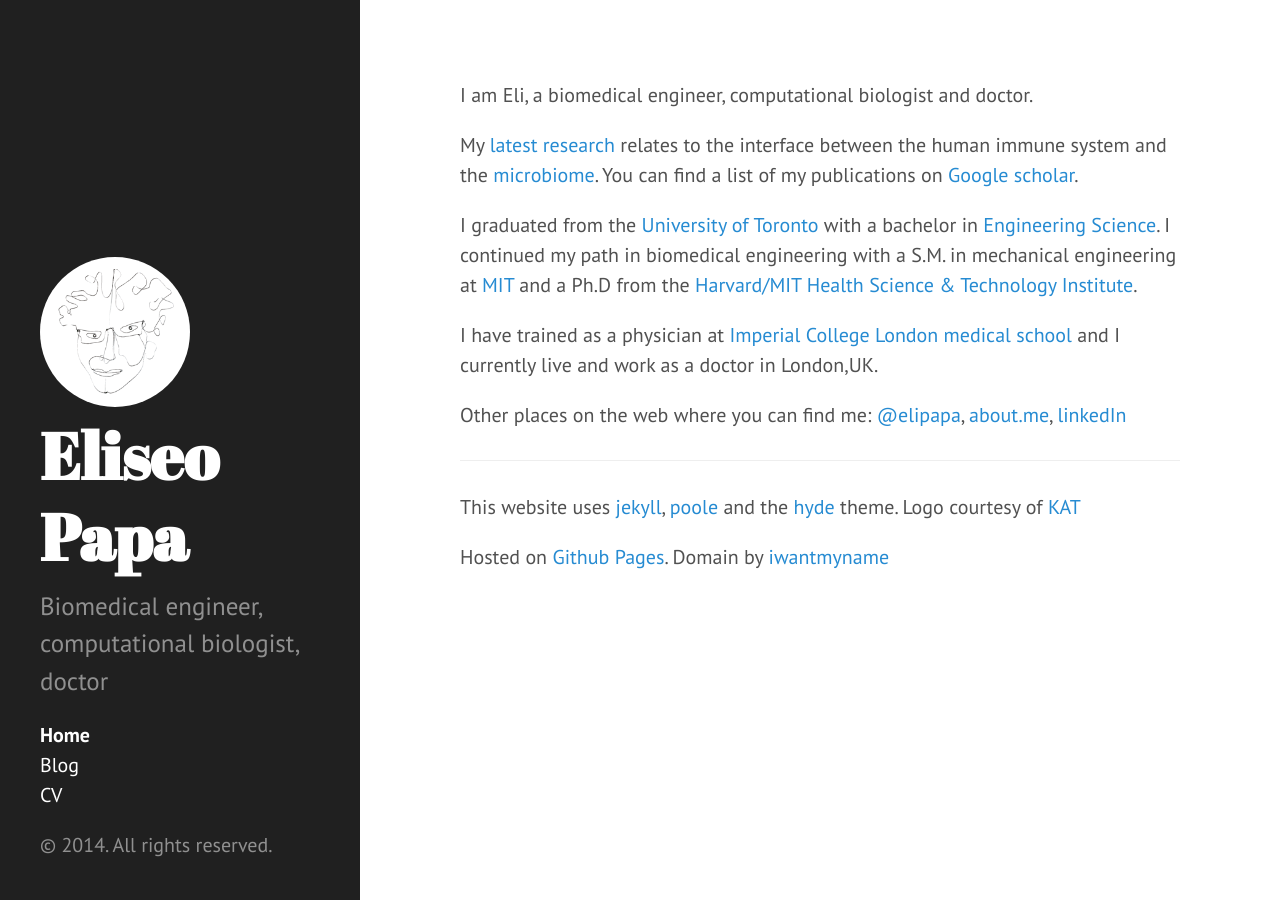
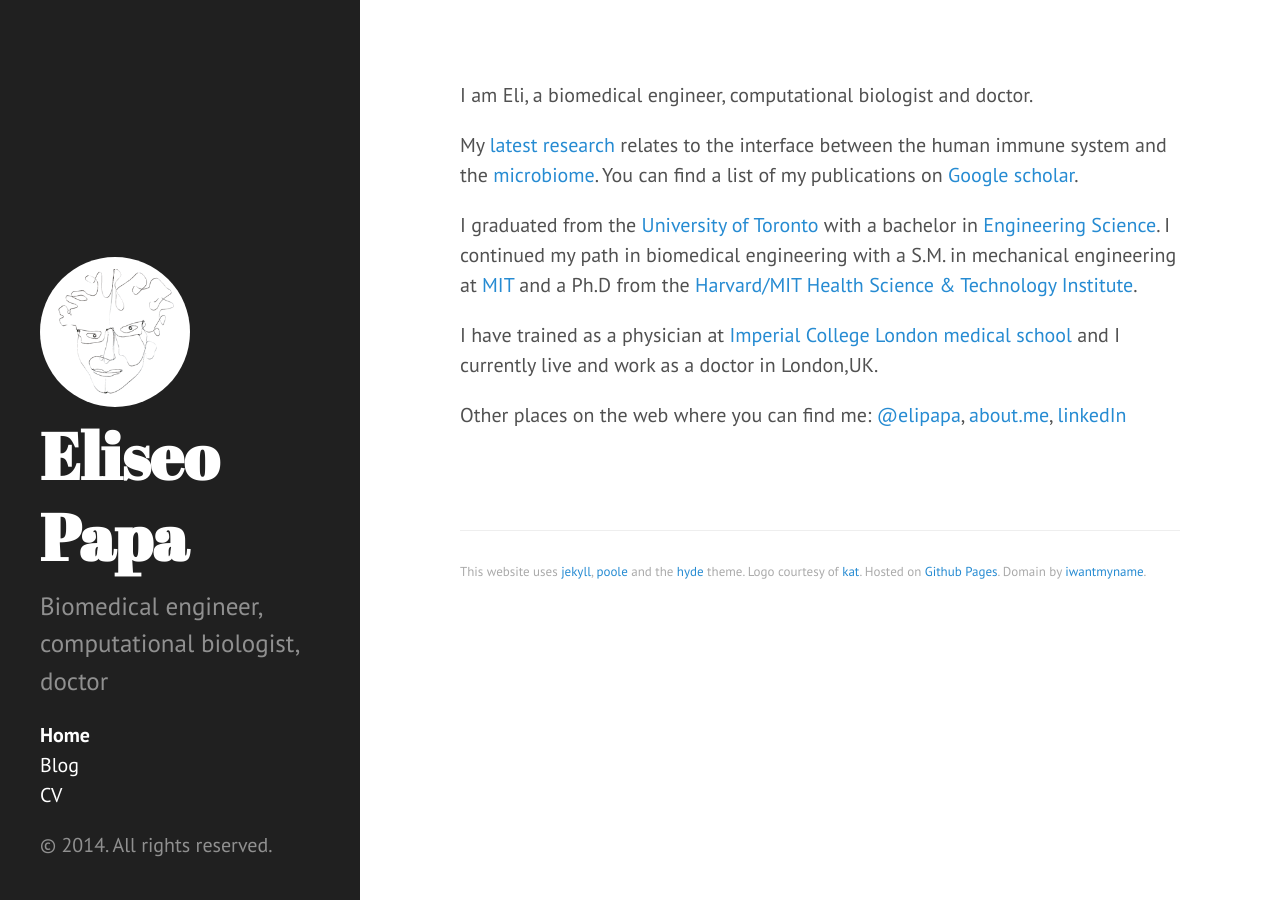
Before and after one commit to elipapa/elipapa.github.io, a Jekyll site: the page built from index.md, in a window 1280 px wide. Built offline with Jekyll 4.4.1, drawn with Linux system fonts in a browser that asks for light colours; Markdown is read by kramdown in place of the engine named in the settings.

Commit message:
credits placed more discreetly at bottom

```diff
--- a/_layouts/default.html
+++ b/_layouts/default.html
@@ -9,7 +9,8 @@
 
     <div class="content container">
       {{ content }}
-    </div>
+	</div>
+
 
   </body>
 </html>
--- a/assets/css/my.css
+++ b/assets/css/my.css
@@ -9,3 +9,15 @@
  -webkit-border-radius: 50%;
  -moz-border-radius: 50%;
 }
+
+.footer {
+  font-size: 0.65rem;
+  font-weight: 100;
+  color: #aaa;
+  /*opacity:	0.6;*/
+  position:relative;
+  top:3.5rem;
+  bottom:0;
+  width:100%;
+  height:10%;
+}
--- a/index.md
+++ b/index.md
@@ -13,11 +13,14 @@ I have trained as a physician at [Imperial College London medical school][] and
 
 Other places on the web where you can find me: [@elipapa][twitter], [about.me][], [linkedIn][]
 
----
 
-This website uses [jekyll](http://jekyllrb.com/), [poole](http://getpoole.com/) and the [hyde](http://andhyde.com/) theme. Logo courtesy of [KAT](http://katlab.github.io)
+<div class="footer">
+	<hr>
+         This website uses <a href="http://jekyllrb.com/">jekyll</a>, <a href="http://getpoole.com">poole</a> and the <a href="http://andhyde.come">hyde</a> theme. Logo courtesy of <a href="http://katlab.github.com">kat</a>.
+         Hosted on <a href="https://pages.github.com/">Github Pages</a>. Domain by <a href="https://iwantmyname.com">iwantmyname</a>.
+ </div>
 
-Hosted on [Github Pages](https://pages.github.com/). Domain by [iwantmyname](https://iwantmyname.com/)
+
 
 
 [Mendeley]:       http://www.mendeley.com/profiles/eliseo-papa/
```
